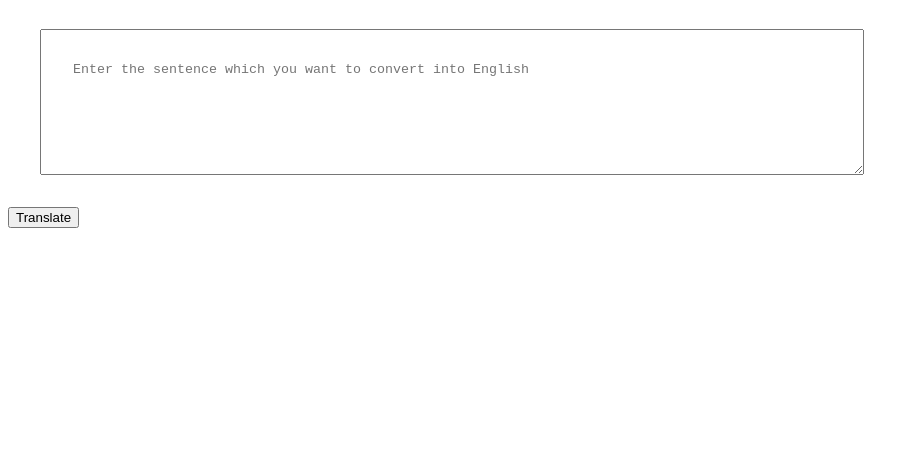
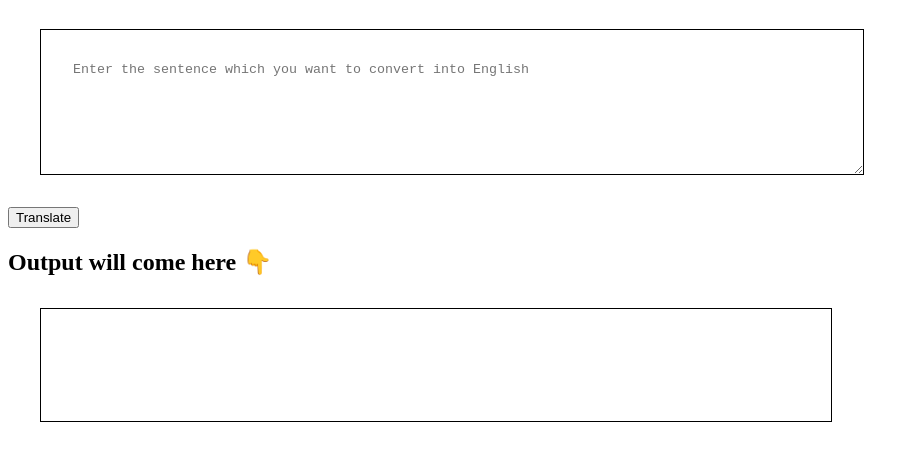
Before and after one commit to almondjain/translate-into-MinionLanguage, a plain HTML site: page index.html in a window 1280 px wide. Shown: the part 61-522 px from the top of the page, without its empty margins (0-919 px from the left). Drawn offline with Linux system fonts and the light colour scheme.

Commit message:
Output box updated

```diff
--- a/index.html
+++ b/index.html
@@ -20,7 +20,12 @@
     <!-- Making Button to translate it-->
     <button id="translate-button">Translate</button>
 
+    <h2> Output will come here 👇</h2>
+
+    <!-- Output box-->
     <div id="output"></div>
+
+    <!--Calling of Js file-->
     <script src="index.js" type="text/javascript"></script>
 </body>
 </html>
--- a/styles.css
+++ b/styles.css
@@ -1,7 +1,17 @@
 textarea{
+    border: 1px solid black;
     width: 60%;
     height: 10vh;
     display: block;
     margin: 2rem;
     padding: 2rem;
 }
+
+#output{
+    border: 1px solid black;
+    height: 10vh;
+    width: 60%;
+    margin: 2rem;
+    padding: 1rem;
+    display: block;
+}
```
